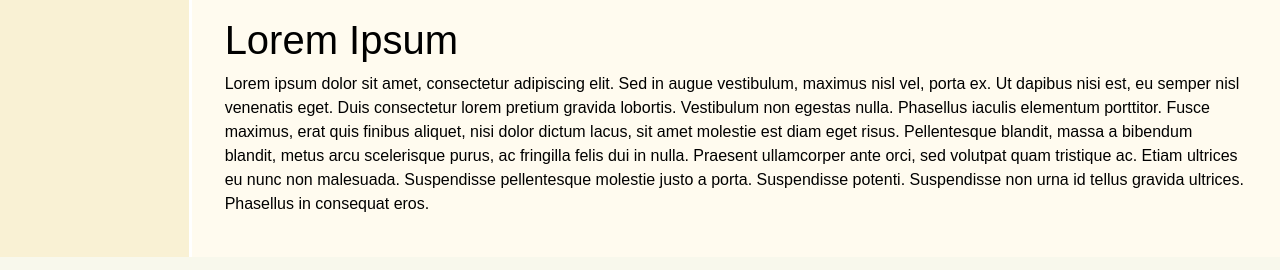
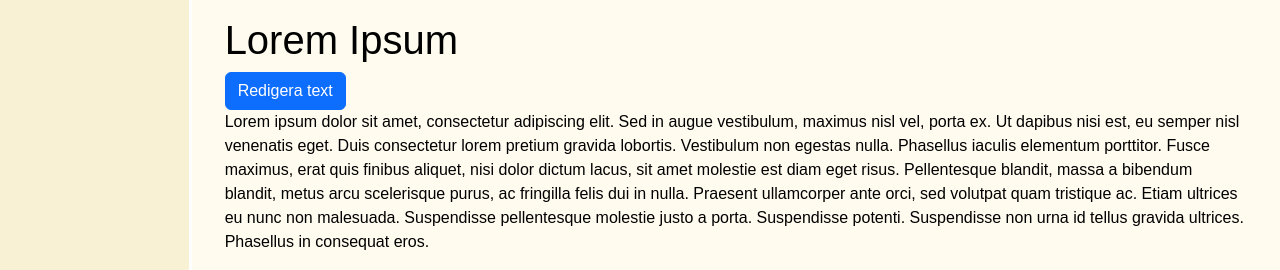
Before and after one commit to NTIG-Helsingborg/TE4_23-24_Basecamp, a PHP site: page /editchapter.php in a window 1280 px wide. Shown: the part 543-813 px from the top of the page. Run offline with PHP 8.4, Linux system fonts and the light colour scheme; some libraries are stand-ins or nearby versions.

Commit message:
create edit buttons for every box

```diff
--- a/editchapter.php
+++ b/editchapter.php
@@ -103,12 +103,22 @@
         </div>
         </div>
         <div class="contentRight">
+        <button type="button" class="btn btn-primary" data-bs-toggle="modal" data-bs-target="#editShortTextModal">
+            Redigera text
+        </button>
+        <div id="testEditShortText">
         <p>Lorem ipsum dolor sit amet, consectetur adipiscing elit. Phasellus et ante non metus vehicula pulvinar in sit amet ipsumLorem ipsum dolor sit amet</p>
+        </div>
         </div>
     </div>
     <div class="contentBottom">
         <h1 id="testEditTitle1">Lorem Ipsum</h1>
+        <button type="button" class="btn btn-primary" data-bs-toggle="modal" data-bs-target="#editTextModal">
+            Redigera text
+        </button>
+        <div id="testEditText">
         <p>Lorem ipsum dolor sit amet, consectetur adipiscing elit. Sed in augue vestibulum, maximus nisl vel, porta ex. Ut dapibus nisi est, eu semper nisl venenatis eget. Duis consectetur lorem pretium gravida lobortis. Vestibulum non egestas nulla. Phasellus iaculis elementum porttitor. Fusce maximus, erat quis finibus aliquet, nisi dolor dictum lacus, sit amet molestie est diam eget risus. Pellentesque blandit, massa a bibendum blandit, metus arcu scelerisque purus, ac fringilla felis dui in nulla. Praesent ullamcorper ante orci, sed volutpat quam tristique ac. Etiam ultrices eu nunc non malesuada. Suspendisse pellentesque molestie justo a porta. Suspendisse potenti. Suspendisse non urna id tellus gravida ultrices. Phasellus in consequat eros.</p>
+        </div>
     </div>
     </div>
 
@@ -147,6 +157,42 @@
                 <div class="modal-footer">
                     <button type="button" class="btn btn-secondary" data-bs-dismiss="modal">Stäng</button>
                     <button type="button" class="btn btn-primary" onclick="editVideo()">Spara ändringar</button>
+                </div>
+            </div>
+        </div>
+    </div>
+    <div class="modal fade" id="editShortTextModal" tabindex="-1" aria-labelledby="editShortTextModalLabel" aria-hidden="true">
+        <div class="modal-dialog">
+            <div class="modal-content">
+                <div class="modal-header">
+                    <h5 class="modal-shorttext" id="editShortTextModalLabel">Redigera kort text</h5>
+                    <button type="button" class="btn-close" data-bs-dismiss="modal" aria-label="Close"></button>
+                </div>
+                <div class="modal-body">
+                    <label for="newShortText">Ny kort text:</label>
+                    <input type="text" id="newShortText" class="form-control" placeholder="Skriv en kort beskrivning">
+                </div>
+                <div class="modal-footer">
+                    <button type="button" class="btn btn-secondary" data-bs-dismiss="modal">Stäng</button>
+                    <button type="button" class="btn btn-primary" onclick="editShortText()">Spara ändringar</button>
+                </div>
+            </div>
+        </div>
+    </div>
+    <div class="modal fade" id="editTextModal" tabindex="-1" aria-labelledby="editTextModalLabel" aria-hidden="true">
+        <div class="modal-dialog">
+            <div class="modal-content">
+                <div class="modal-header">
+                    <h5 class="modal-text" id="editTextModalLabel">Redigera text</h5>
+                    <button type="button" class="btn-close" data-bs-dismiss="modal" aria-label="Close"></button>
+                </div>
+                <div class="modal-body">
+                    <label for="newText">Ny text:</label>
+                    <input type="text" id="newText" class="form-control" placeholder="Skriv en beskrivning">
+                </div>
+                <div class="modal-footer">
+                    <button type="button" class="btn btn-secondary" data-bs-dismiss="modal">Stäng</button>
+                    <button type="button" class="btn btn-primary" onclick="editText()">Spara ändringar</button>
                 </div>
             </div>
         </div>
@@ -196,6 +242,20 @@
                 $('#editVideoModal').modal('hide'); // Dölj modalen efter ändringar
             }
         </script>
+        <script>
+            function editShortText() {
+                var newShortText = document.getElementById("newShortText").value;
+                document.getElementById("testEditShortText").innerHTML = '<p>' + newShortText + '</p>';
+                $('#editShortTextModal').modal('hide'); // Dölj modalen efter ändringar
+            }
+        </script>
+        <script>
+            function editText() {
+                var newText = document.getElementById("newText").value;
+                document.getElementById("testEditText").innerHTML = '<p>' + newText + '</p>';
+                $('#editTextModal').modal('hide'); // Dölj modalen efter ändringar
+            }
+        </script>
 </body>
 
 </html>
```
